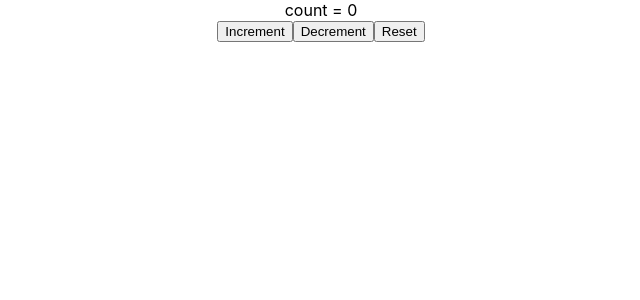
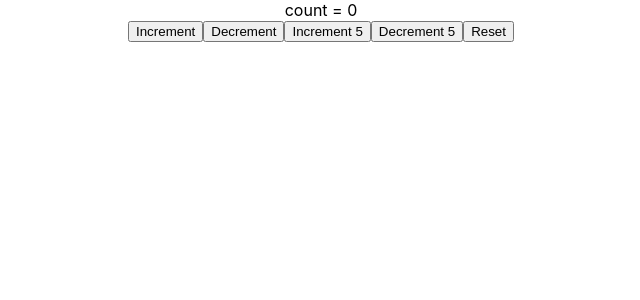
Before and after one commit to pop-dev5016/react-hooks, a React (Create React App) app: page / in a window 1280 px wide. Shown: the top 300 px of the page, without its empty margins (319-959 px from the left). Built offline with nearby package versions, Linux system fonts and the light colour scheme.

Commit message:
method 2

```diff
--- a/src/Component/Reducercounter2.js
+++ b/src/Component/Reducercounter2.js
@@ -5,9 +5,9 @@
 const reducer = (currentstate,action)=>{
      switch(action.type){
         case 'increment':
-            return {firstCounter:currentstate.firstCounter+1}
+            return {firstCounter:currentstate.firstCounter+action.value}
         case 'decrement':
-            return {firstCounter:currentstate.firstCounter-1}
+            return {firstCounter:currentstate.firstCounter-action.value}
         case 'reset':
             return initialState
         default:
@@ -20,8 +20,10 @@
   return (
     <div>
         <div>count = {count.firstCounter}</div>
-     <button onClick={()=>dispatch({type:'increment'})}>Increment</button>
-     <button onClick={()=>dispatch({type:'decrement'})}>Decrement</button>
+     <button onClick={()=>dispatch({type:'increment',value:1})}>Increment</button>
+     <button onClick={()=>dispatch({type:'decrement',value:1})}>Decrement</button>
+     <button onClick={()=>dispatch({type:'increment',value:5})}>Increment 5</button>
+     <button onClick={()=>dispatch({type:'decrement',value:5})}>Decrement 5</button>
      <button onClick={()=>dispatch({type:'reset'})}>Reset</button>
     </div>
   )
```
